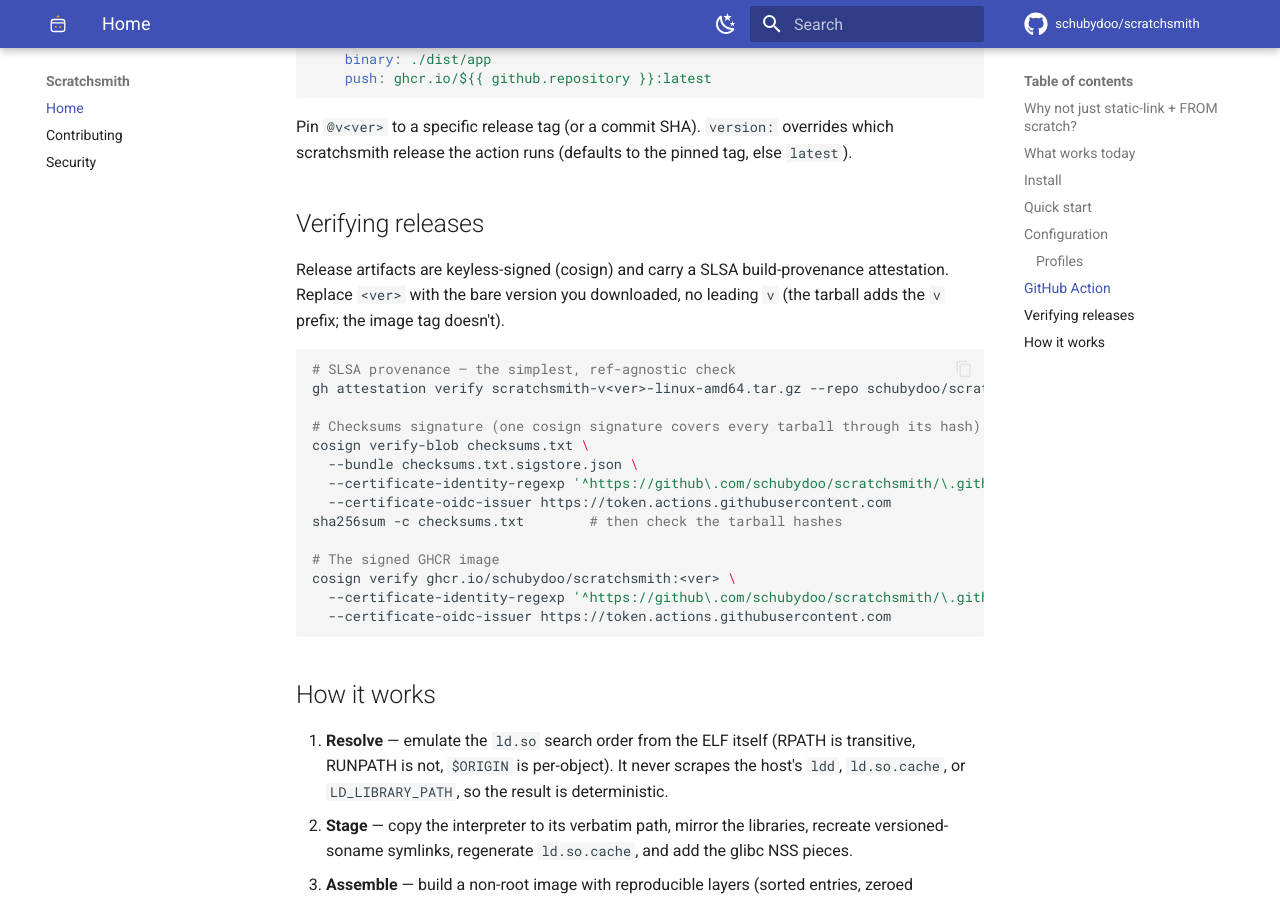
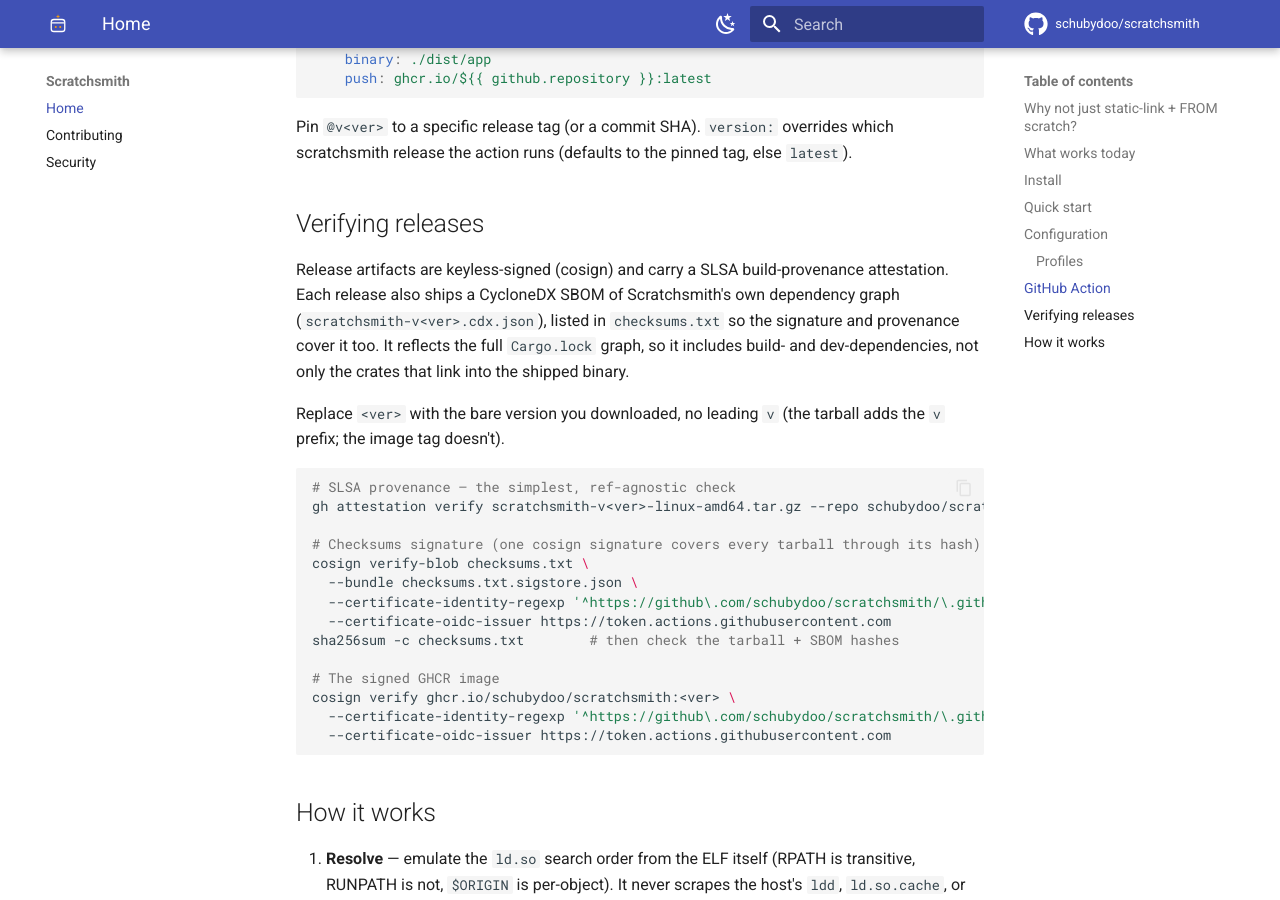
Before and after one commit to schubydoo/scratchsmith, an MkDocs documentation site: the page built from docs/index.md, in a window 1280 px wide and 900 px high, scrolled down 6034 px. Built offline with MkDocs 1.6.1 and Material for MkDocs 9.7.7, drawn with Linux system fonts in a browser that asks for light colours; comment, search, counter and statistics services are not loaded; the version menu is left out.

Commit message:
feat: ship a CycloneDX SBOM of the crate's deps with every release (#75)
* feat: ship a CycloneDX SBOM of the crate's deps with every release

Each release now stages scratchsmith-v<ver>.cdx.json — a CycloneDX SBOM of
Scratchsmith's own Rust dependency graph, generated by syft from Cargo.lock.

Sourced from the lockfile, not the binary, on purpose: the shipped binary is
stripped (profile.release strip=true), so an embedded/binary scan (e.g.
cargo-auditable) would be empty. The lockfile is the faithful, arch-independent
dep record, so one SBOM covers both arches.

The SBOM is listed in checksums.txt, so the existing single cosign signature +
SLSA provenance over checksums.txt cover it transitively — no new signing step.
The fail-closed staging gate now also requires exactly one SBOM, and a
component-count check aborts before publish if syft produced a hollow SBOM.

Co-Authored-By: Claude Opus 4.8 <noreply@anthropic.com>

* docs: note the release SBOM reflects the full Cargo.lock graph

Addresses the review nit on #75: the syft-over-Cargo.lock SBOM includes build-
and dev-dependencies, a conservative superset of what links into the stripped
binary. Make that explicit so a reader doesn't mistake it for a runtime-only bill.

Co-Authored-By: Claude Opus 4.8 <noreply@anthropic.com>

* docs: split the Replace <ver> lead-in into its own paragraph

Review nit on #75: the SBOM description ran into the 'Replace <ver>'
instruction, burying the lead-in to the verification code block. Paragraph
break restores it.

Co-Authored-By: Claude Opus 4.8 <noreply@anthropic.com>

---------

Co-authored-by: Schuby <12485317+schubydoo@users.noreply.github.com>
Co-authored-by: Claude Opus 4.8 <noreply@anthropic.com>

```diff
--- a/docs/index.md
+++ b/docs/index.md
@@ -242,6 +242,11 @@ the action runs (defaults to the pinned tag, else `latest`).
 ## Verifying releases
 
 Release artifacts are keyless-signed (cosign) and carry a SLSA build-provenance attestation.
+Each release also ships a CycloneDX SBOM of Scratchsmith's own dependency graph
+(`scratchsmith-v<ver>.cdx.json`), listed in `checksums.txt` so the signature and provenance
+cover it too. It reflects the full `Cargo.lock` graph, so it includes build- and
+dev-dependencies, not only the crates that link into the shipped binary.
+
 Replace `<ver>` with the bare version you downloaded, no leading `v` (the tarball adds the
 `v` prefix; the image tag doesn't).
 
@@ -254,7 +259,7 @@ cosign verify-blob checksums.txt \
   --bundle checksums.txt.sigstore.json \
   --certificate-identity-regexp '^https://github\.com/schubydoo/scratchsmith/\.github/workflows/knope-release\.yml@' \
   --certificate-oidc-issuer https://token.actions.githubusercontent.com
-sha256sum -c checksums.txt        # then check the tarball hashes
+sha256sum -c checksums.txt        # then check the tarball + SBOM hashes
 
 # The signed GHCR image
 cosign verify ghcr.io/schubydoo/scratchsmith:<ver> \
```
Also changed, not shown: .changeset/release-sbom.md (added, +5 -0 lines), README.md (+6 -1 lines), 1 other file.
